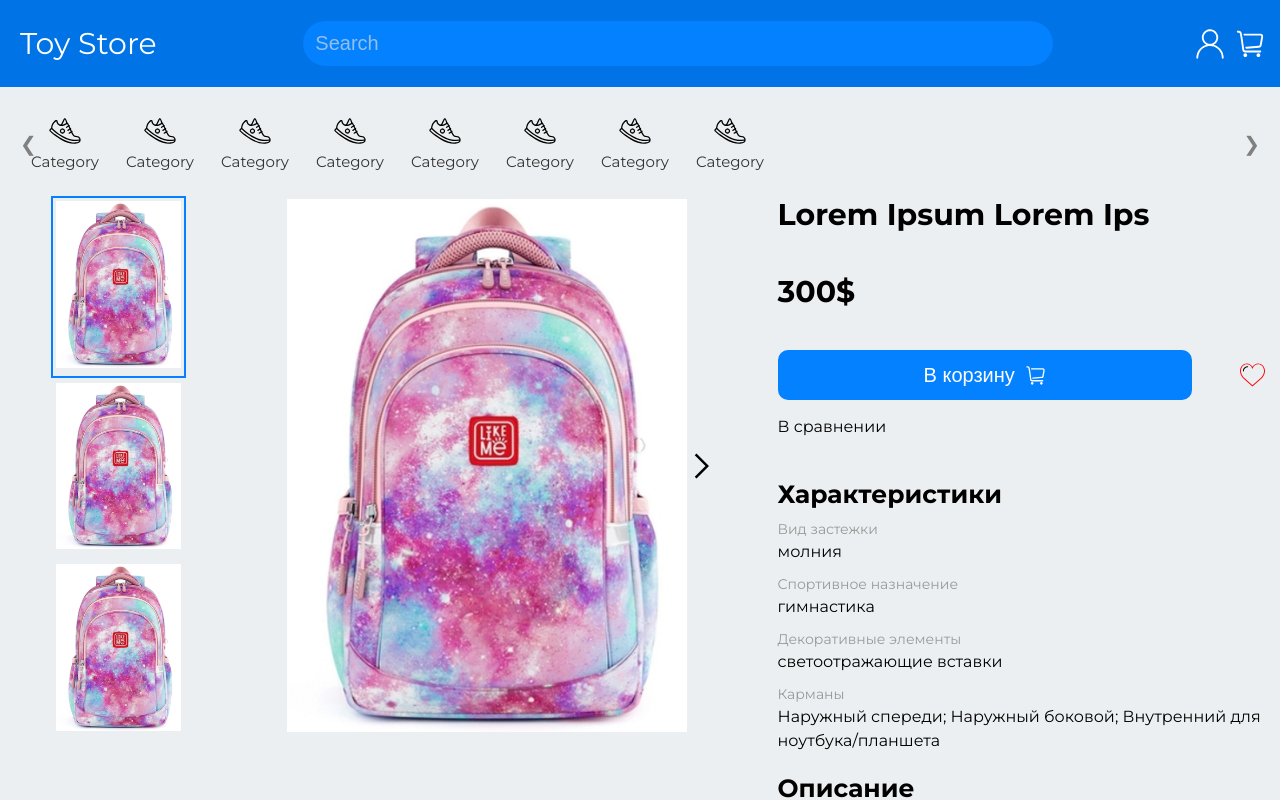
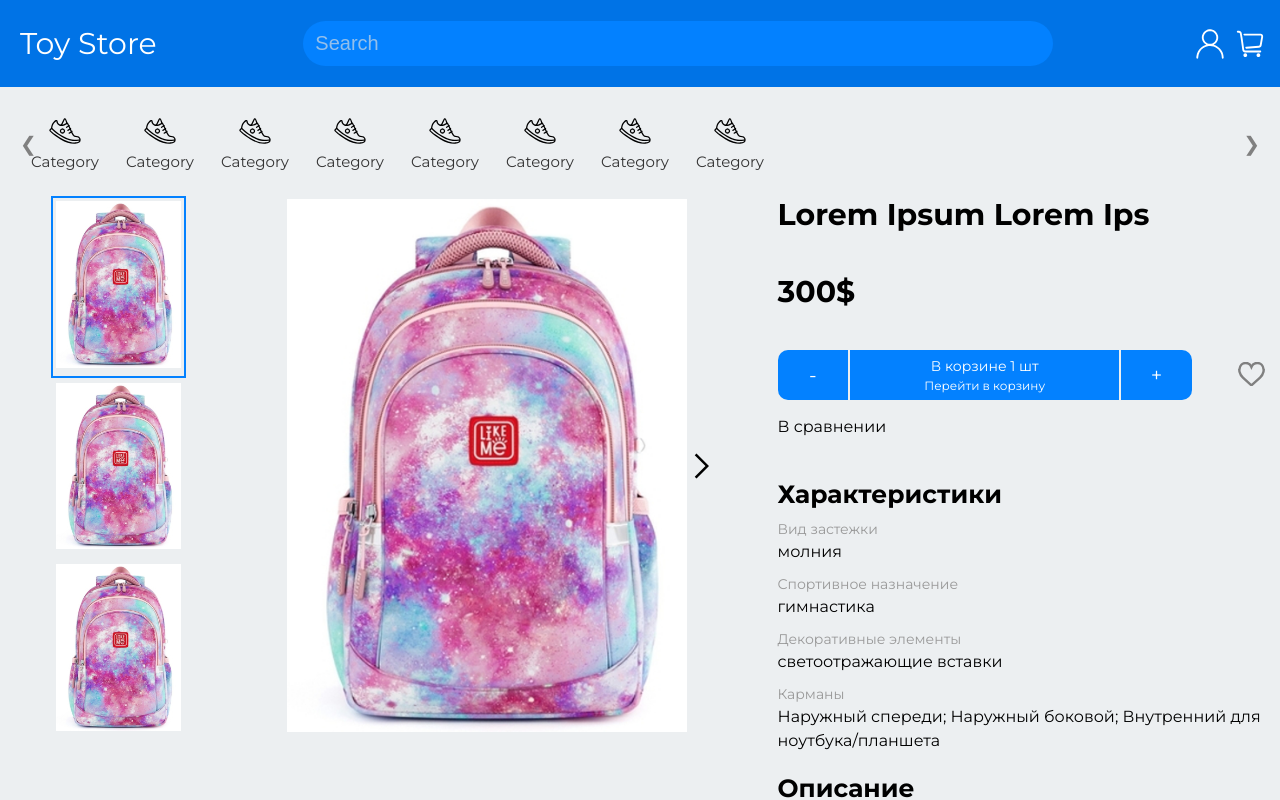
Before and after one commit to p0pl3/toy_store, a Vue app: page /product in a window 1280 px wide. Both pictures are taken after a click on the button "В корзину". Shown: the top 800 px of the page. Built offline with nearby package versions, Linux system fonts and the light colour scheme; what vue-overflow-scroll would draw is missing.

Commit message:
FEATURE: add functionality to buy button and wish button

```diff
--- a/src/views/ProductView.vue
+++ b/src/views/ProductView.vue
@@ -10,11 +10,22 @@
           <h1 class="product__title">Lorem Ipsum Lorem Ips</h1>
           <h2 class="product__price">300$</h2>
           <div class="product__controls">
-            <button class="buy__button">
-              <span>В корзину</span>
+            <button v-if="this.product_count===0" class="buy__button" @click="this.product_count+=1">
+              <h>В корзину</h>
               <img class="cart__image" src="@/assets/cart.svg">
             </button>
-            <img class="wish__button" src="@/assets/wish.svg">
+            <div v-if="this.product_count>0" class="product__counter">
+              <span class="product__counter-minus" @click="this.product_count-=1">-</span>
+              <router-link :to="{name: 'ProductsCart'}" class="product__counter-center">
+                <p style="font-size: 14px">В корзине {{ this.product_count }} шт</p>
+                <p style="font-size: 12px">Перейти в корзину</p>
+              </router-link>
+
+              <span class="product__counter-plus" @click="this.product_count+=1">+</span>
+            </div>
+            <div class="wish__button">
+              <WishButton/>
+            </div>
           </div>
           <div class="product__compare">
             <p>В сравнении</p>
@@ -60,10 +71,16 @@
 
 <script>
 import SliderImages from "@/components/SliderImages";
+import WishButton from "@/components/WishButton";
 
 export default {
   name: "ProductView",
-  components: {SliderImages},
+  components: {SliderImages, WishButton},
+  data() {
+    return {
+      product_count: 0
+    }
+  }
 }
 </script>
 
@@ -110,6 +127,7 @@ p {
   display: flex;
   justify-content: space-between;
   margin-bottom: 15px;
+  align-items: center;
 }
 
 .product__compare {
@@ -127,6 +145,46 @@ p {
   justify-content: center;
   display: flex;
   align-items: center;
+  cursor: pointer;
+}
+
+.product__counter {
+  display: flex;
+  cursor: pointer;
+  min-width: 85%;
+  height: 50px;
+  border-radius: 10px;
+  font-size: 20px;
+}
+
+.product__counter span, a {
+  display: inline-flex;
+  background: $base-background-white;
+  align-content: center;
+  align-items: center;
+  justify-content: center;
+  color: white;
+  text-decoration: none;
+}
+
+.product__counter-center {
+  min-width: 65%;
+  flex-direction: column;
+  text-align: center;
+}
+
+.product__counter-plus {
+  width: 100%;
+  margin-left: 2px;
+  border-bottom-right-radius: 10px;
+  border-top-right-radius: 10px;
+}
+
+.product__counter-minus {
+  width: 100%;
+  margin-right: 2px;
+  border-bottom-left-radius: 10px;
+  border-top-left-radius: 10px;
 }
 
 .cart__image {
@@ -135,7 +193,9 @@ p {
 }
 
 .wish__button {
-  width: 25px;
+  width: 27px;
+  height: 27px;
+  display: flex;
 }
 
 .product__characteristics {
```
